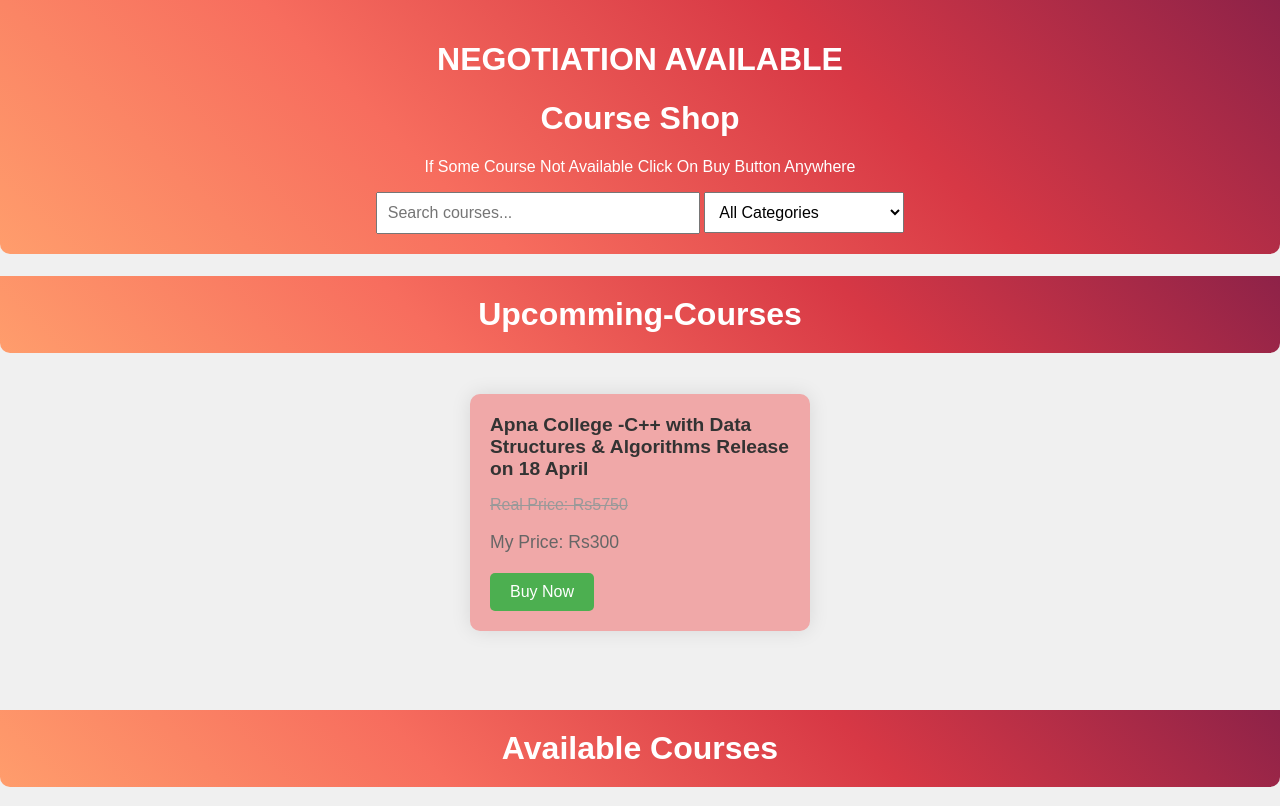
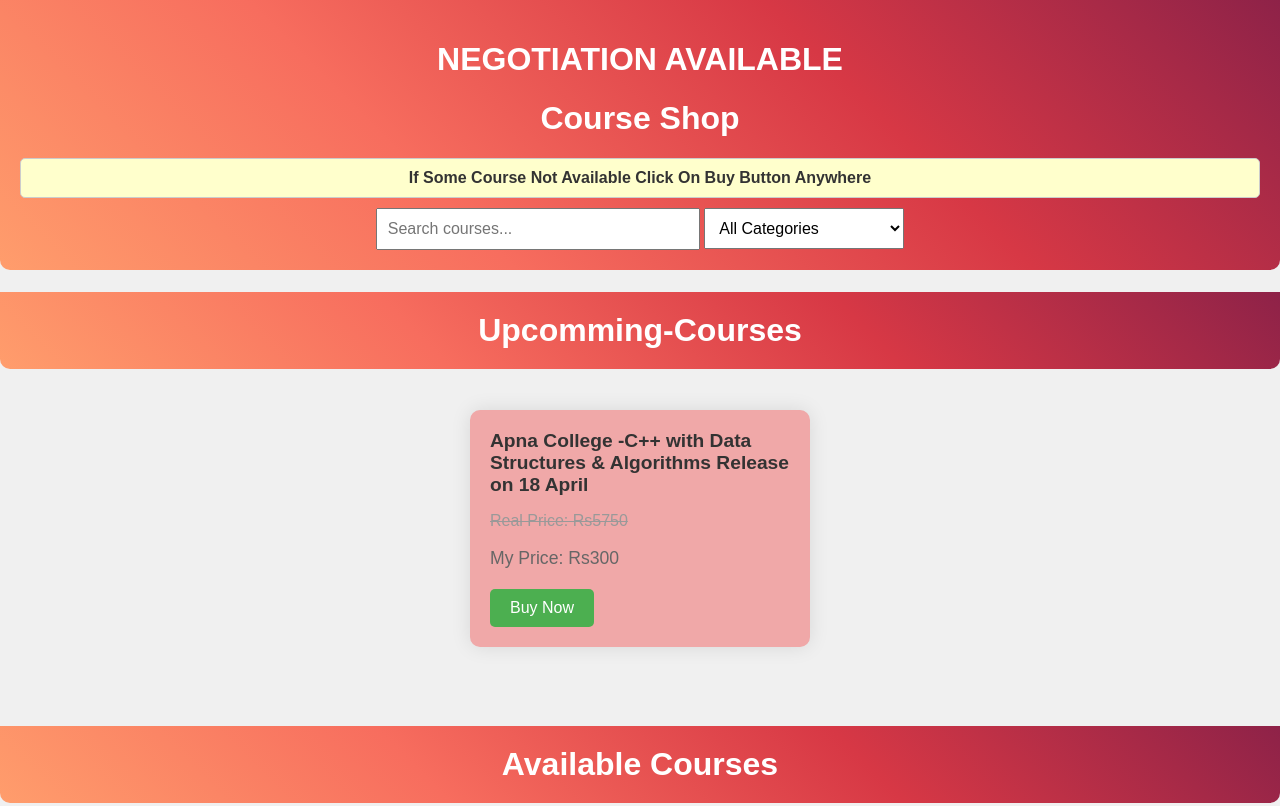
Before and after one commit to arohme/courses, a plain HTML site: page index.html in a window 1280 px wide. Shown: the top 806 px of the page. Drawn offline with Linux system fonts and the light colour scheme.

Commit message:
Update styles.css

```diff
--- a/styles.css
+++ b/styles.css
@@ -105,3 +105,21 @@ body {
     padding: 10px;
     font-size: 16px; /* Adjust font size as needed */
   }
+
+
+/* Targeting paragraphs with the class "announc" */
+.announc {
+    /* Define styles for the paragraph */
+    background-color: #ffffcc; /* Set background color to a light yellow */
+    padding: 10px; /* Add padding to create space around the text */
+    border: 1px solid #cccccc; /* Add border to the paragraph */
+    border-radius: 5px; /* Add rounded corners to the border */
+    font-size: 16px; /* Set font size */
+    font-weight: bold; /* Set font weight to bold */
+    color: #333333; /* Set text color */
+}
+
+/* Optional: Add margin to create space around the paragraph */
+.announc {
+    margin: 10px 0;
+}
```
